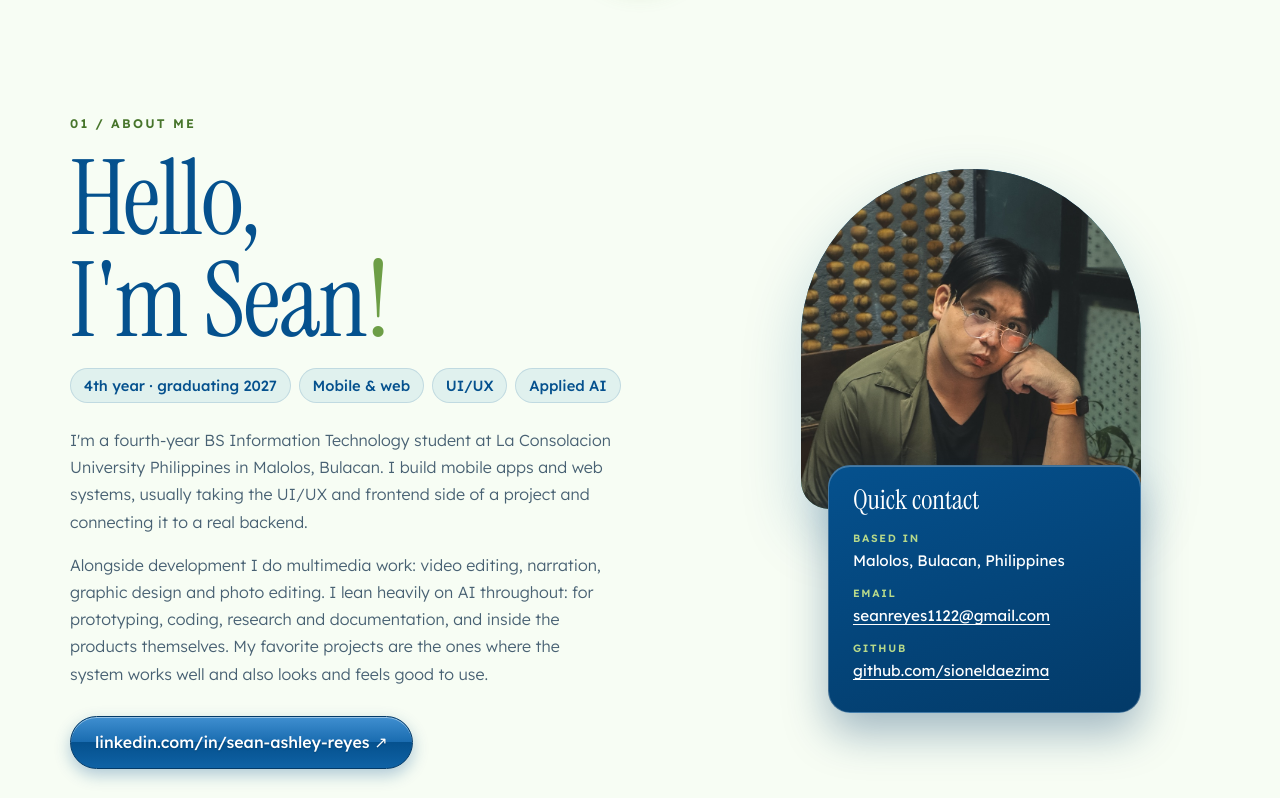
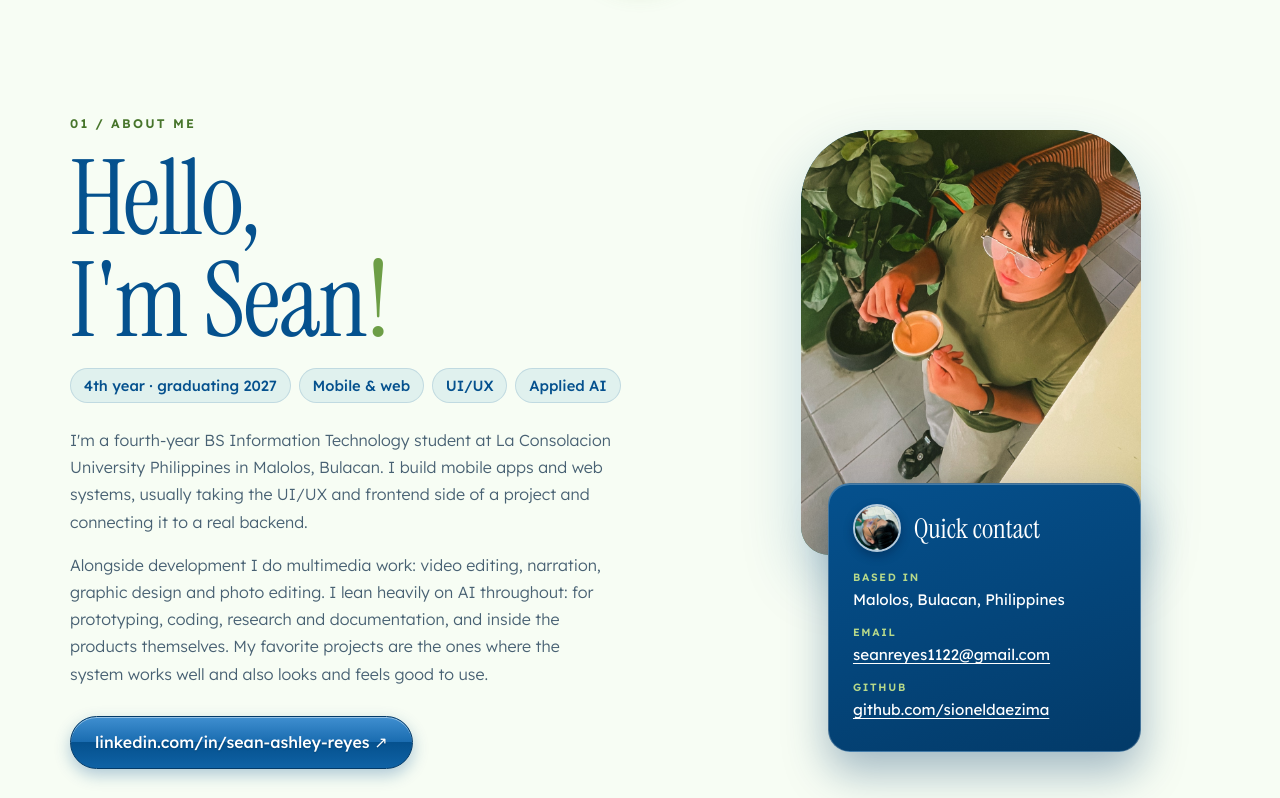
Before and after one commit to sioneldaezima/personal-portfolio, a plain HTML site: page index.html in a window 1280 px wide. Shown: the part 1202-2000 px from the top of the page. Drawn offline with Linux system fonts and the light colour scheme.

Commit message:
Place photos by their names: hero, second hero, contact, pfp
Co-Authored-By: Claude Fable 5.2 <noreply@anthropic.com>

```diff
--- a/css/style.css
+++ b/css/style.css
@@ -1651,7 +1651,7 @@ a {
   width: 100%;
   height: 100%;
   object-fit: cover;
-  object-position: 50% 16%;
+  object-position: 78% 12%;
 }
 
 .hello__pill {
@@ -2139,3 +2139,42 @@ a {
     display: none;
   }
 }
+
+
+/* Photo placement, matched to the file names: hero, second-hero, contact, pfp */
+.hello__card-head {
+  display: flex;
+  align-items: center;
+  gap: 0.8rem;
+  margin-bottom: 0.7rem;
+}
+
+.hello__card-head img {
+  width: 48px;
+  height: 48px;
+  object-fit: cover;
+  border: 2px solid rgb(255 255 255 / 0.7);
+  border-radius: 50%;
+  box-shadow: 0 4px 10px rgb(0 20 50 / 0.35);
+}
+
+.hello__card-head h3 {
+  margin-bottom: 0;
+}
+
+.contact__photo {
+  object-position: 50% 20%;
+}
+
+.hello__panel {
+  aspect-ratio: 4 / 5;
+  border-radius: 72px 72px 28px 28px;
+}
+
+.hello__panel img {
+  object-position: 50% 0%;
+}
+
+.hello__card {
+  margin-top: -4.5rem;
+}
--- a/index.html
+++ b/index.html
@@ -51,7 +51,7 @@
         <p class="hero2__word display" aria-hidden="true">Portfolio</p>
 
         <div class="hero2__photo">
-          <img src="assets/images/profile.jpg" alt="Portrait of Sean Ashley Reyes" width="1000" height="1250">
+          <img src="assets/images/hero.jpg" alt="Portrait of Sean Ashley Reyes" width="1000" height="1250">
         </div>
 
         <div class="hero2__side">
@@ -121,10 +121,13 @@
 
         <div class="hello__visual reveal">
           <div class="hello__panel">
-            <img src="assets/images/profile-about.jpg" alt="Sean Ashley Reyes seated at a wooden table" width="900" height="1350" loading="lazy">
+            <img src="assets/images/second-hero.jpg" alt="Sean Ashley Reyes holding a cup of coffee" width="1000" height="1250" loading="lazy">
           </div>
           <div class="hello__card">
-            <h3>Quick contact</h3>
+            <div class="hello__card-head">
+              <img src="assets/images/pfp.jpg" alt="" width="400" height="400" loading="lazy">
+              <h3>Quick contact</h3>
+            </div>
             <ul>
               <li><span>Based in</span>Malolos, Bulacan, Philippines</li>
               <li><span>Email</span><a href="mailto:seanreyes1122@gmail.com">seanreyes1122@gmail.com</a></li>
@@ -438,9 +441,9 @@
         <div class="contact__grid">
           <div class="contact__info reveal">
             <div class="contact__intro">
-              <img class="contact__photo" src="assets/images/photo-coffee.jpg" alt="Sean Ashley Reyes holding a cup of coffee" width="1000" height="1250" loading="lazy">
+              <img class="contact__photo" src="assets/images/contact.jpg" alt="Sean Ashley Reyes seated at a wooden table" width="900" height="1350" loading="lazy">
               <p class="contact__lead">
-                Have a project, an internship opening, or just want to say hi? Let's talk over coffee. My inbox is always open.
+                Have a project, an internship opening, or just want to say hi? My inbox is always open.
               </p>
             </div>
 
```
Also changed, not shown: assets/images/contact.jpg (renamed from assets/images/profile-about.jpg), assets/images/hero.jpg (renamed from assets/images/profile.jpg), assets/images/pfp.jpg (added), assets/images/second-hero.jpg (renamed from assets/images/photo-coffee.jpg).
